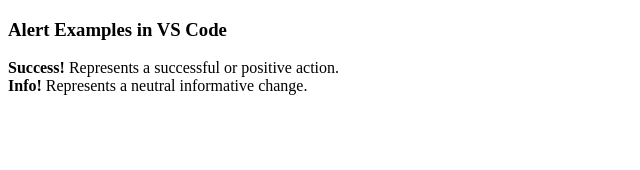
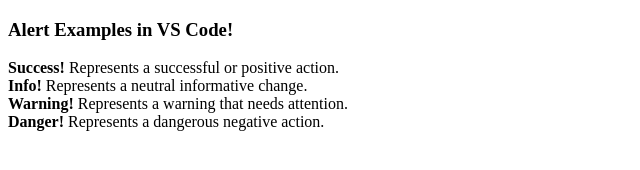
Before and after one commit to matthewsanner/testing-branches-etc, a plain HTML site: page index.html in a window 1280 px wide. Shown: the whole page, without its empty margins (0-640 px from the left). Drawn offline with Linux system fonts and the light colour scheme.

Commit message:
Added features

```diff
--- a/index.html
+++ b/index.html
@@ -4,11 +4,13 @@
     <meta charset="UTF-8">
     <meta http-equiv="X-UA-Compatible" content="IE=edge">
     <meta name="viewport" content="width=device-width, initial-scale=1.0">
-    <title>Document</title>
+    <title>Alert Examples!</title>
 </head>
 <body>
-    <h3>Alert Examples in VS Code</h3>
+    <h3>Alert Examples in VS Code!</h3>
     <strong>Success!</strong> Represents a successful or positive action.</br>
     <strong>Info!</strong> Represents a neutral informative change.</br>
+    <strong>Warning!</strong> Represents a warning that needs attention.</br>
+    <strong>Danger!</strong> Represents a dangerous negative action.</br>
 </body>
 </html>
```
